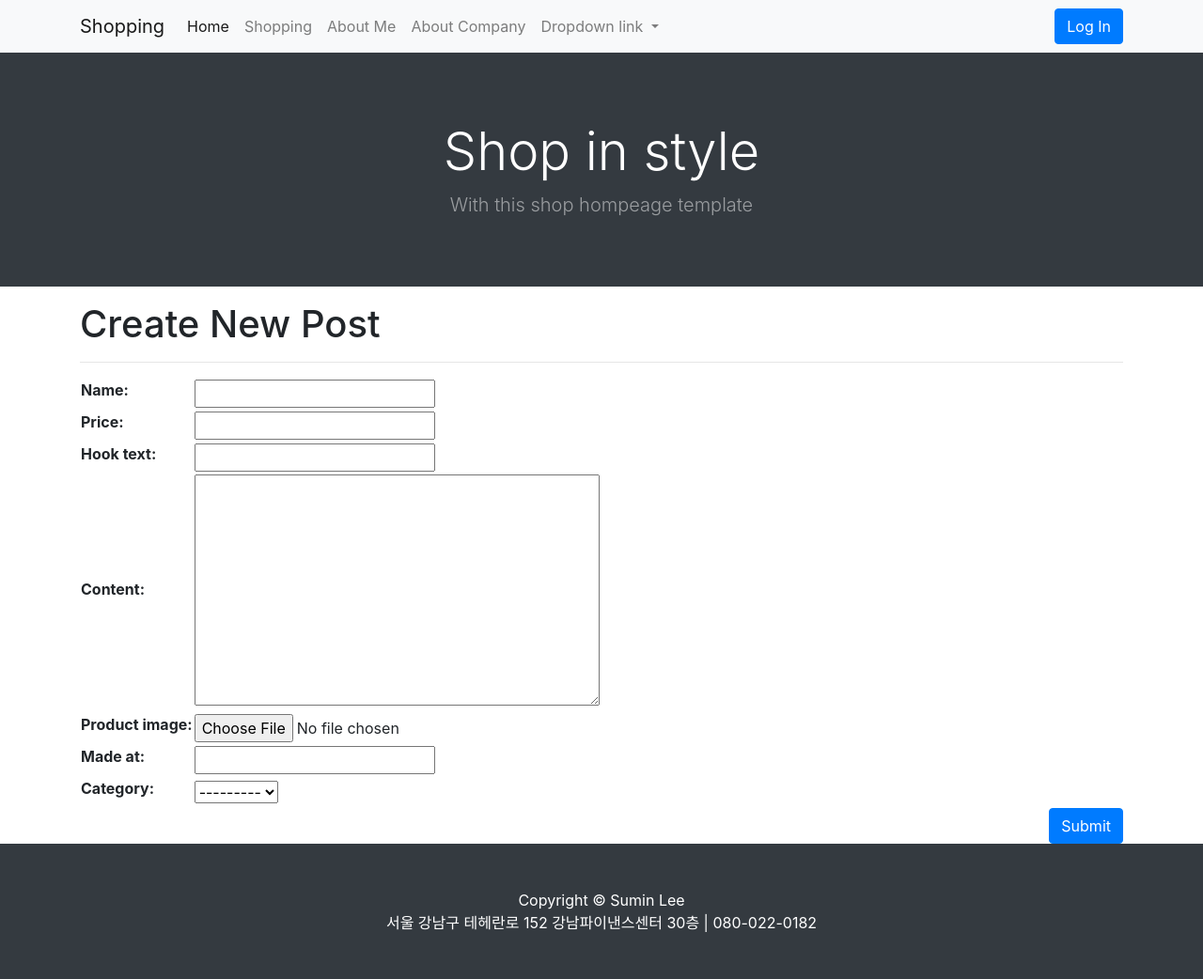
After one commit to suxmxn/finalPrj, a Django app: page /shopping/create_product/ in a window 1280 px wide. The commit adds this page. Shown: the whole page at 94% size. Run offline with Django 3.2, Linux system fonts and the light colour scheme; the visitor is signed in with stand-in values (Sample User, id 1); data that the repository does not hold is empty; some libraries are stand-ins or nearby versions.

Commit message:
로그인한 사용자에게만 포스트 작성 페이지 열어주기

```diff
--- /dev/null
+++ b/shopping/templates/shopping/base_full_width.html
@@ -0,0 +1,39 @@
+<!DOCTYPE html>
+{% load static %}
+<html lang="ko">
+<head>
+    <meta charset="UTF-8">
+    <title>{% block head_title %}ShoppingMall{% endblock %}</title>
+    <link href="{% static 'shopping/bootstrap/bootstrap.min.css' %}" rel="stylesheet" type="text/css" media="screen">
+    <script src="https://kit.fontawesome.com/d257f1cd6a.js" crossorigin="anonymous"></script>
+    <script src="https://cdn.jsdelivr.net/npm/chart.js@2.8.0"></script>
+</head>
+<body>
+{% include 'shopping/navbar.html' %}
+
+ <!-- Header-->
+<header class="bg-dark py-4">
+    <div class="container px-4 px-lg-5 my-5">
+        <div class="text-center text-white">
+            <h1 class="display-4 fw-bolder">Shop in style</h1>
+            <p class="lead fw-normal text-white-50 mb-0">With this shop hompeage template</p>
+        </div>
+    </div>
+</header>
+
+<div class="container mt-3">
+    <div class="row">
+        <div class="col-12">
+            {% block main_area %}
+            {% endblock %}
+        </div>
+    </div>
+</div>
+
+{% include 'shopping/footer.html' %}
+
+<script src="https://code.jquery.com/jquery-3.5.1.slim.min.js" integrity="sha384-DfXdz2htPH0lsSSs5nCTpuj/zy4C+OGpamoFVy38MVBnE+IbbVYUew+OrCXaRkfj" crossorigin="anonymous"></script>
+<script src="https://cdn.jsdelivr.net/npm/popper.js@1.16.1/dist/umd/popper.min.js" integrity="sha384-9/reFTGAW83EW2RDu2S0VKaIzap3H66lZH81PoYlFhbGU+6BZp6G7niu735Sk7lN" crossorigin="anonymous"></script>
+<script src="https://cdn.jsdelivr.net/npm/bootstrap@4.5.3/dist/js/bootstrap.min.js" integrity="sha384-w1Q4orYjBQndcko6MimVbzY0tgp4pWB4lZ7lr30WKz0vr/aWKhXdBNmNb5D92v7s" crossorigin="anonymous"></script>
+</body>
+</html>
--- a/shopping/templates/shopping/navbar.html
+++ b/shopping/templates/shopping/navbar.html
@@ -1,6 +1,6 @@
 <nav class="navbar navbar-expand-lg navbar-light bg-light">
     <div class="container">
-        <a class="navbar-brand" href="./index2.html">Shopping</a>
+        <a class="navbar-brand" href="/shopping/">Shopping</a>
         <button class="navbar-toggler" type="button" data-toggle="collapse" data-target="#navbarNavDropdown" aria-controls="navbarNavDropdown" aria-expanded="false" aria-label="Toggle navigation">
             <span class="navbar-toggler-icon"></span>
         </button>
--- /dev/null
+++ b/shopping/templates/shopping/product_form.html
@@ -0,0 +1,14 @@
+{% extends 'shopping/base_full_width.html' %}
+
+{% block head_title %}Create Post - Product{% endblock %}
+
+{% block main_area %}
+    <h1>Create New Post</h1>
+    <hr/>
+    <form method="post" enctype="multipart/form-data">{% csrf_token %}
+        <table>
+            {{ form }}
+        </table>
+        <button type="submit" class="btn btn-primary float-right">Submit</button>
+    </form>
+{% endblock %}
--- a/shopping/urls.py
+++ b/shopping/urls.py
@@ -2,6 +2,7 @@ from django.urls import path
 from . import views
 
 urlpatterns = [
+    path('create_product/', views.ProductCreate.as_view()),
     path('tag/<str:slug>/', views.tag_page),
     path('category/<str:slug>/', views.category_page),
     path('<int:pk>/', views.ProductDetail.as_view()),
--- a/shopping/views.py
+++ b/shopping/views.py
@@ -1,5 +1,6 @@
-from django.shortcuts import render
-from django.views.generic import ListView, DetailView
+from django.shortcuts import render, redirect
+from django.views.generic import ListView, DetailView, CreateView
+from django.contrib.auth.mixins import LoginRequiredMixin
 from .models import Product, Category, Tag
 
 class ProductList(ListView):
@@ -50,3 +51,15 @@ def tag_page(request, slug):
                       'no_category_product_count': Product.objects.filter(category=None).count(),
                   }
                   )
+
+class ProductCreate(LoginRequiredMixin, CreateView):
+    model = Product
+    fields = ['name', 'price', 'hook_text', 'content', 'product_image', 'made_at', 'category']
+
+    def form_valid(self, form):
+        current_user = self.request.user
+        if current_user.is_authenticated:
+            form.instance.author = current_user
+            return super(ProductCreate, self).form_valid(form)
+        else:
+            return redirect('/shopping/')
```
